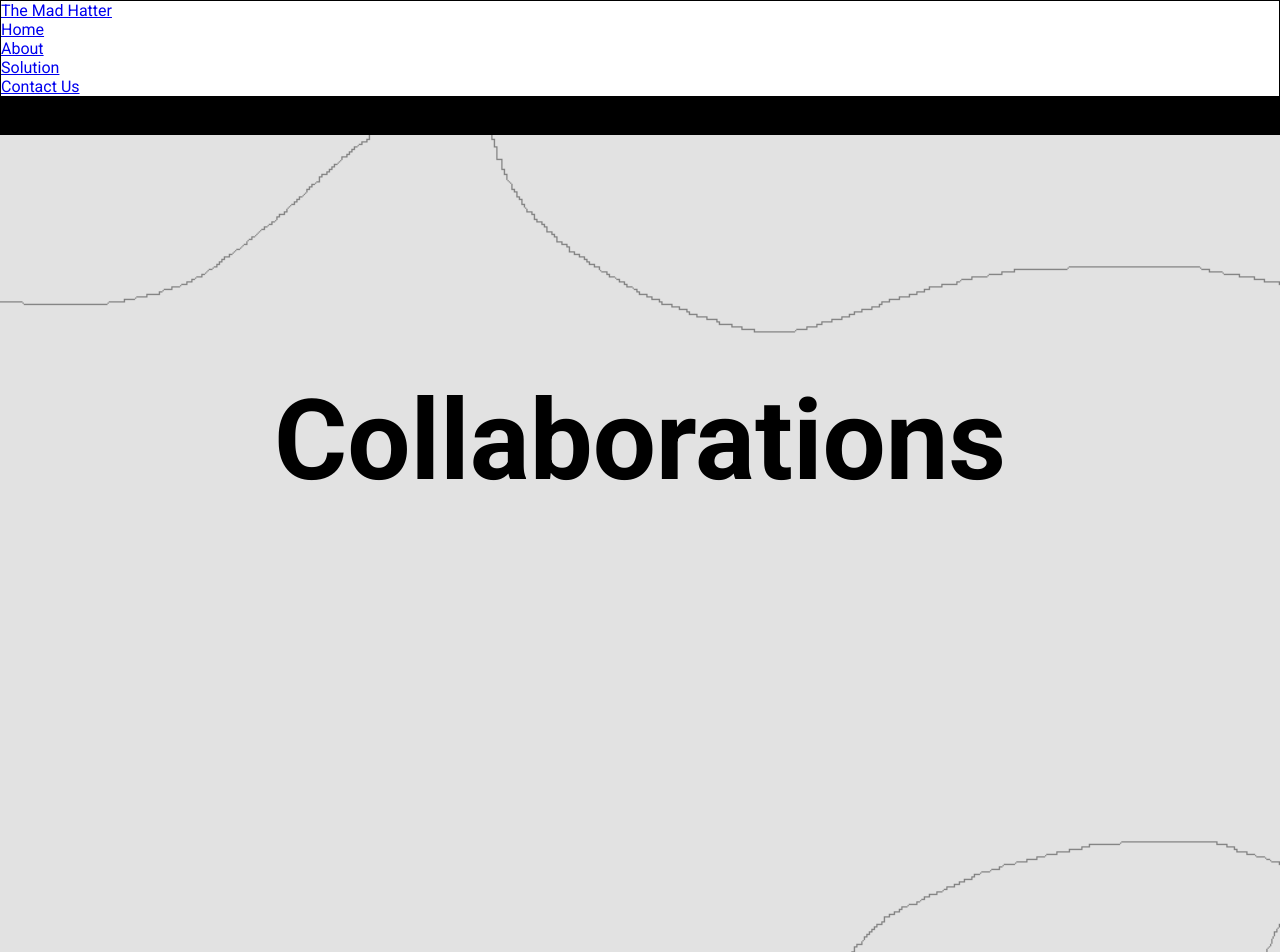
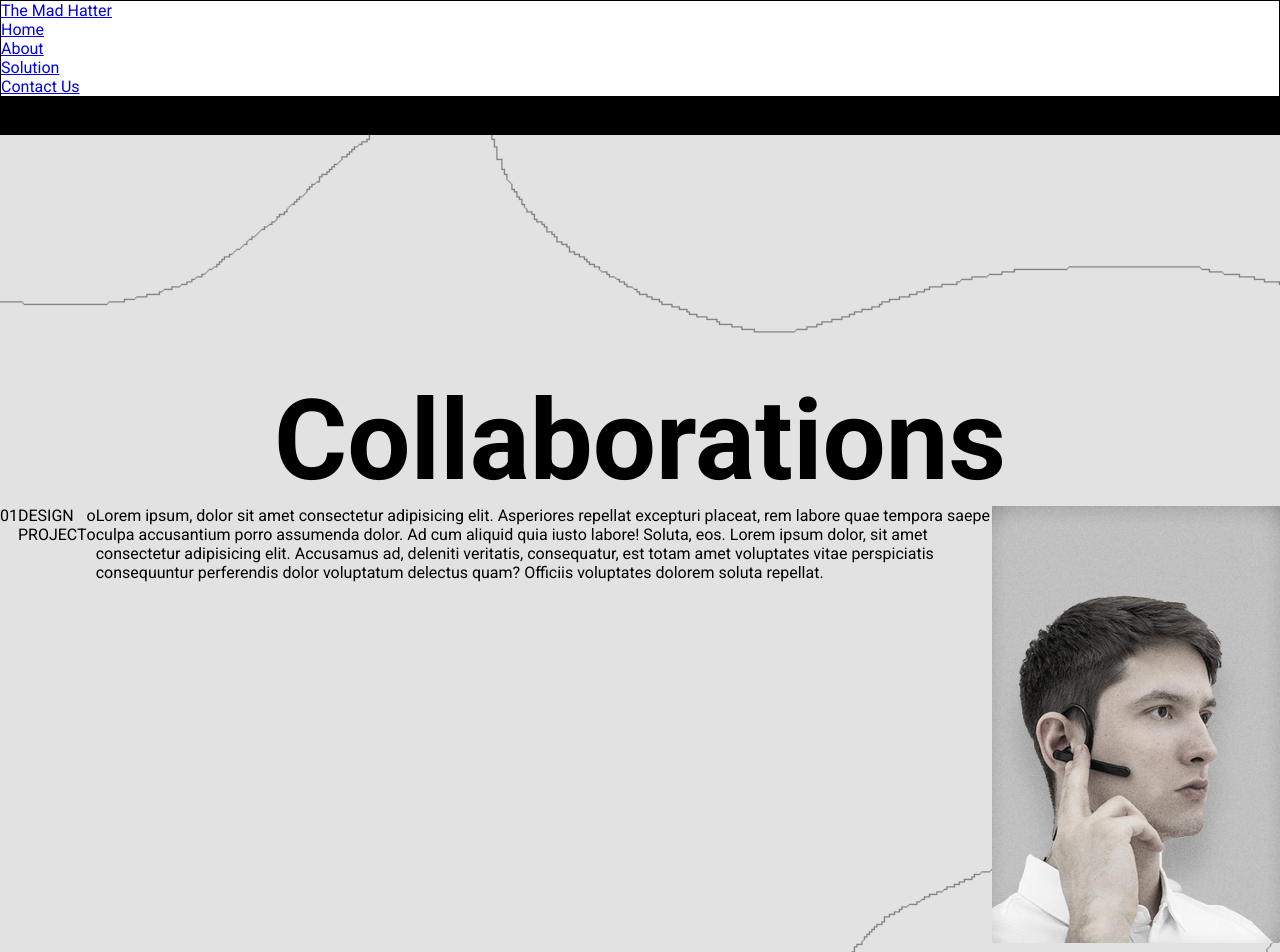
Before and after one commit to Degaullus/PsdProject, a React (Vite) app: page / in a window 1280 px wide. Shown: the top 952 px of the page. Built offline with nearby package versions, Linux system fonts and the light colour scheme; a web font is replaced by a local one.

Commit message:
collaborations

```diff
--- a/src/components/Collaborations.jsx
+++ b/src/components/Collaborations.jsx
@@ -3,8 +3,27 @@ import styles from "./Collaborations.module.css";
 export default function Collaborations() {
   return (
     <div className={styles.background}>
-      <div>
+      <div className="megaContainer">
         <h1 className={styles.header}>Collaborations</h1>
+
+        <div className={styles.container01}>
+          <p className="text1">01</p>
+          <p className="text2">DESIGN PROJECT</p>
+          <p className="kreise">o o</p>
+          <p>
+            Lorem ipsum, dolor sit amet consectetur adipisicing elit. Asperiores
+            repellat excepturi placeat, rem labore quae tempora saepe culpa
+            accusantium porro assumenda dolor. Ad cum aliquid quia iusto labore!
+            Soluta, eos. Lorem ipsum dolor, sit amet consectetur adipisicing
+            elit. Accusamus ad, deleniti veritatis, consequatur, est totam amet
+            voluptates vitae perspiciatis consequuntur perferendis dolor
+            voluptatum delectus quam? Officiis voluptates dolorem soluta
+            repellat.
+          </p>
+          <img src="../public/Collaborations1.png" alt="" />
+        </div>
+        <div className={styles.container02}></div>
+        <div className={styles.container03}></div>
       </div>
     </div>
   );
--- a/src/components/Collaborations.module.css
+++ b/src/components/Collaborations.module.css
@@ -8,7 +8,32 @@
   width: auto;
 }
 
+.megaContainer {
+}
+
 .header {
+  display: flex;
+  justify-content: center;
   font-size: 7rem;
   margin-top: 15rem;
 }
+
+.container01 {
+  display: flex;
+  justify-content: center;
+}
+
+.container02 {
+}
+
+.container03 {
+}
+
+.text1 {
+}
+
+.text2 {
+}
+
+.kreise {
+}
```
